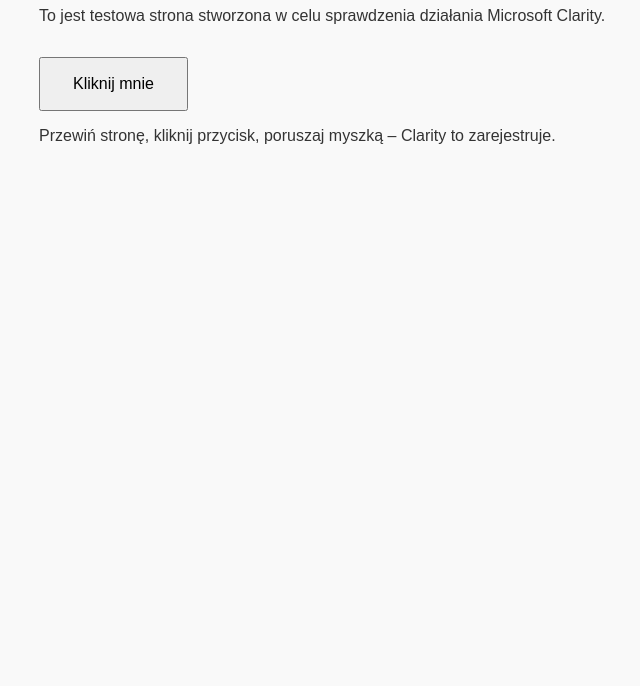
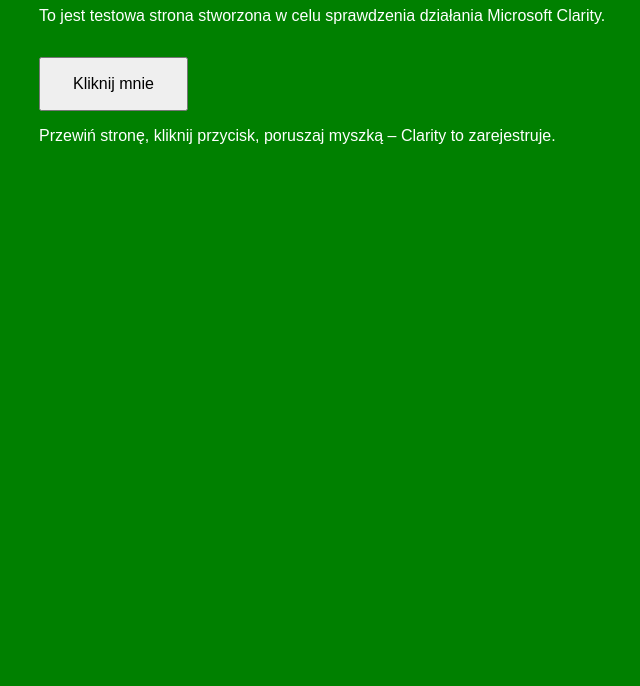
Before and after one commit to abuqaj/clarity-test, a plain HTML site: page index.html in a window 1280 px wide. Shown: the part 114-800 px from the top of the page, without its empty margins (1-641 px from the left). Drawn offline with Linux system fonts and the light colour scheme.

Commit message:
Update index.html

```diff
--- a/index.html
+++ b/index.html
@@ -18,8 +18,8 @@
         body {
             font-family: sans-serif;
             padding: 2rem;
-            background: #f9f9f9;
-            color: #333;
+            background: green;
+            color: white;
         }
         button {
             padding: 1rem 2rem;
```
